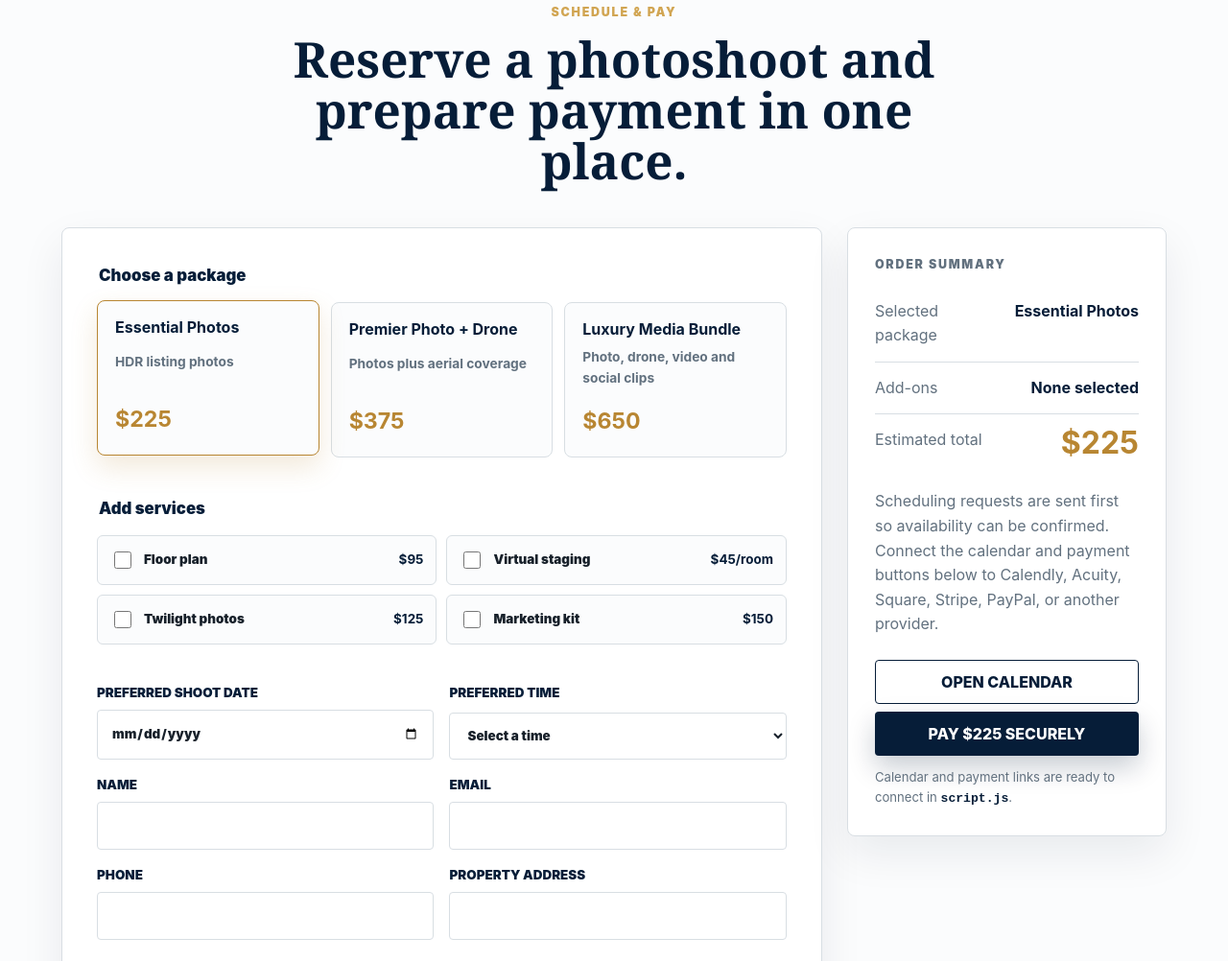
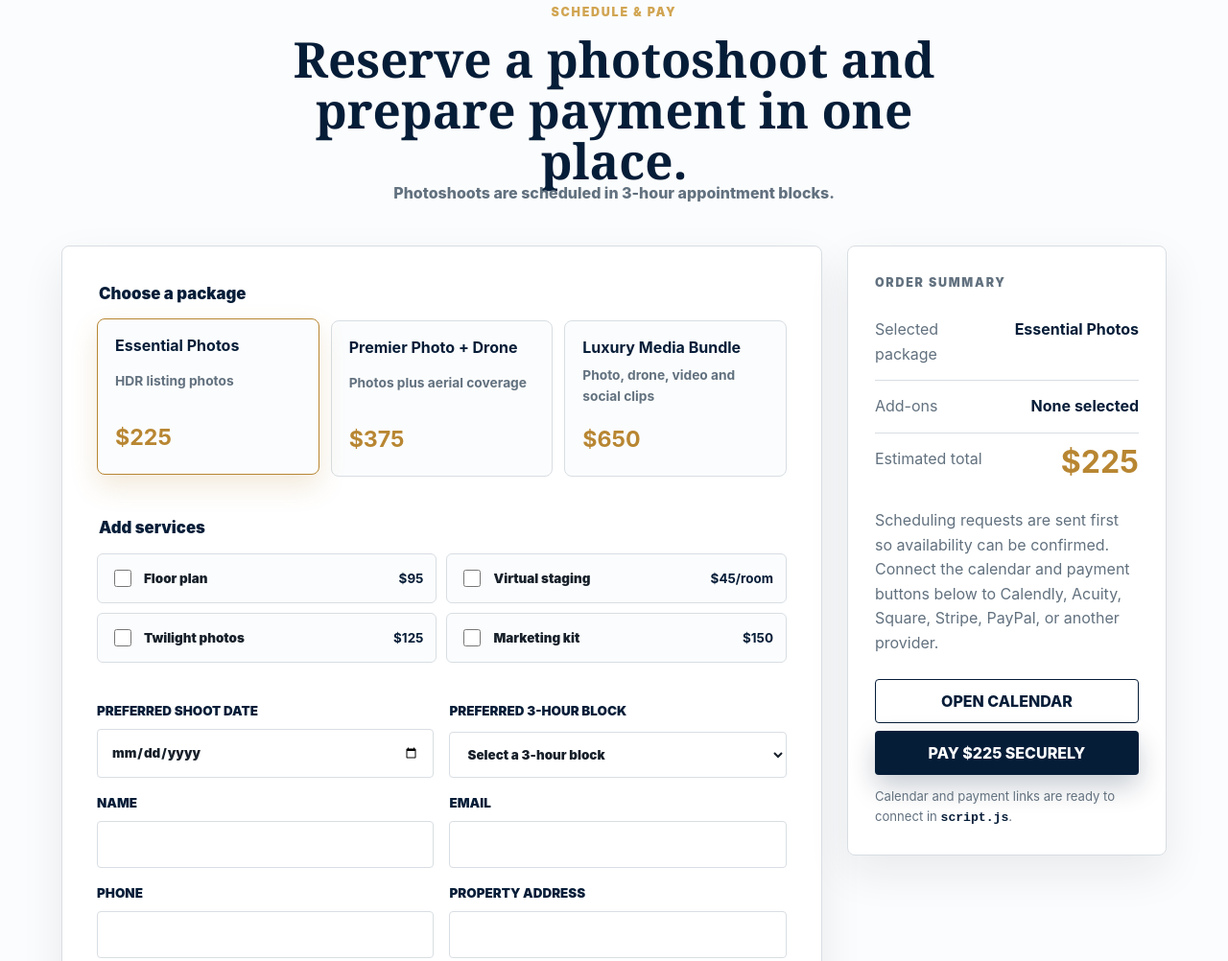
Before and after one commit to morganreedpublishing/lee-premier-property-media, a website: page index.html in a window 1280 px wide. Shown: the part 5661-6663 px from the top of the page at 96% size. Drawn offline with Linux system fonts and the light colour scheme; a script that the page names is missing.

Commit message:
Set scheduling to three hour blocks

```diff
--- a/index.html
+++ b/index.html
@@ -273,6 +273,7 @@
         <div class="section-heading centered">
           <p class="eyebrow">Schedule & pay</p>
           <h2>Reserve a photoshoot and prepare payment in one place.</h2>
+          <p class="booking-note">Photoshoots are scheduled in 3-hour appointment blocks.</p>
         </div>
         <div class="payment-status" id="payment-status" hidden></div>
         <div class="booking-shell">
@@ -323,13 +324,13 @@
                 <input type="date" name="date" required />
               </label>
               <label>
-                Preferred time
+                Preferred 3-hour block
                 <select name="time" required>
-                  <option value="">Select a time</option>
-                  <option>Morning</option>
-                  <option>Midday</option>
-                  <option>Afternoon</option>
-                  <option>Twilight</option>
+                  <option value="">Select a 3-hour block</option>
+                  <option>8:00 AM - 11:00 AM</option>
+                  <option>11:00 AM - 2:00 PM</option>
+                  <option>2:00 PM - 5:00 PM</option>
+                  <option>5:00 PM - 8:00 PM / Twilight</option>
                 </select>
               </label>
               <label>
@@ -393,7 +394,7 @@
             <h2>Select an open appointment time.</h2>
             <p>
               Once the Calendly event link is connected, available shoot times will appear here based on the calendar
-              rules set in Calendly.
+              rules set in Calendly. Each bookable appointment should be configured as a 3-hour photoshoot block.
             </p>
           </div>
           <div class="calendly-placeholder" id="calendly-placeholder">
@@ -442,7 +443,7 @@
           </details>
           <details>
             <summary>What happens after I request a shoot?</summary>
-            <p>Your booking request is sent with the package, property details and preferred time. Availability is confirmed before final scheduling and payment.</p>
+            <p>Your booking request is sent with the package, property details and preferred 3-hour time block. Availability is confirmed before final scheduling and payment.</p>
           </details>
           <details>
             <summary>Do you photograph vacation rentals?</summary>
--- a/styles.css
+++ b/styles.css
@@ -344,6 +344,14 @@ section {
 
 .section-heading.centered {
   margin: 0 auto 42px;
+  text-align: center;
+}
+
+.booking-note {
+  max-width: 620px;
+  margin: -24px auto 42px;
+  color: var(--muted);
+  font-weight: 800;
   text-align: center;
 }
 
```
Also changed, not shown: PAYMENT_SETUP.txt (+7 -0 lines).
